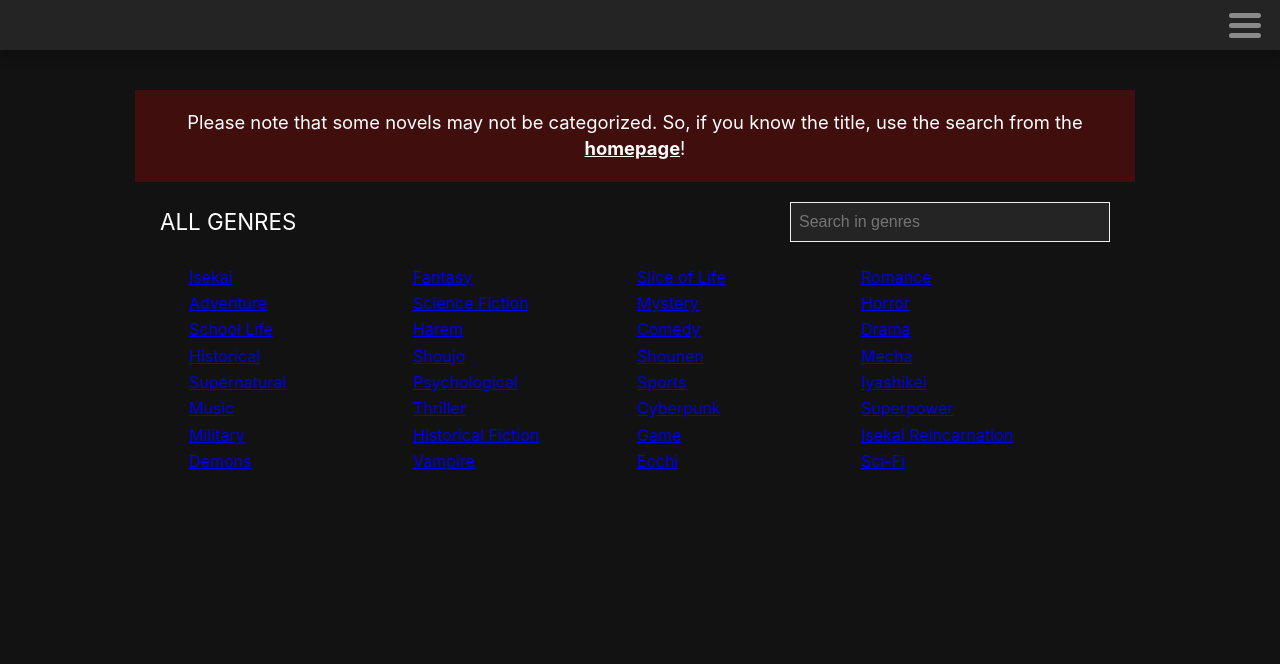
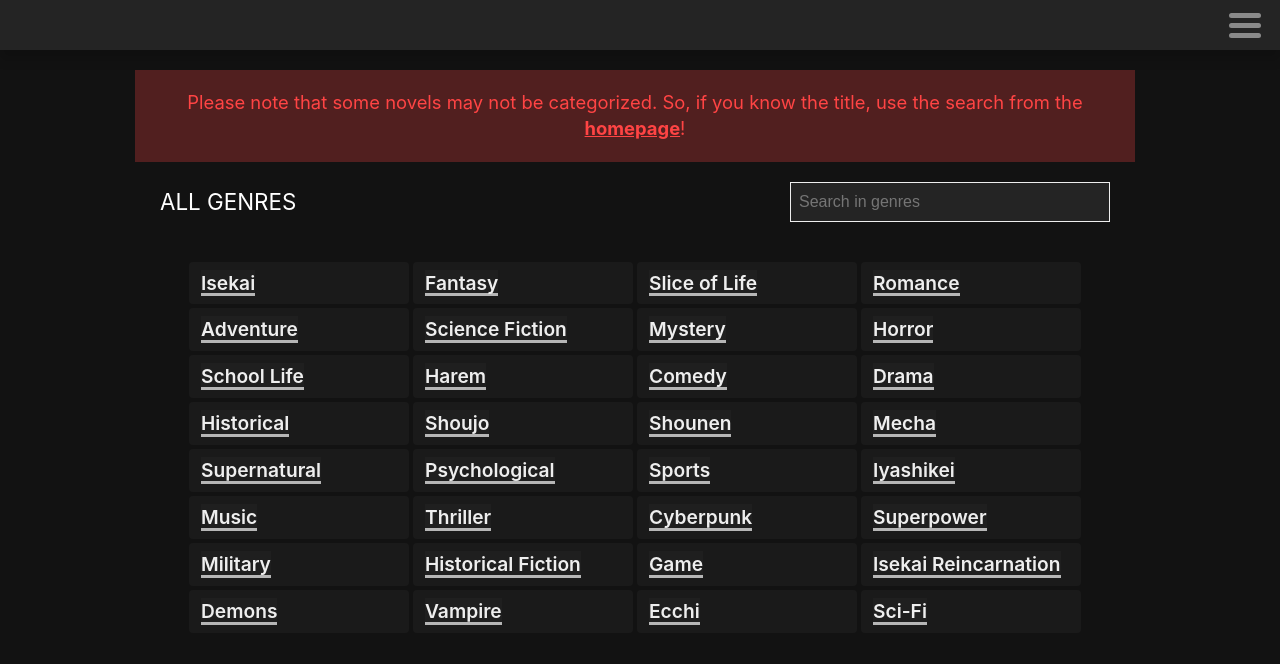
Before and after one commit to naimur-29/Hidden-Reads, a React (Vite) app: page /genres in a window 1280 px wide. Shown: the top 664 px of the page. Built offline with nearby package versions, Linux system fonts and the light colour scheme; no server answers; the database is empty.

Commit message:
fixed dark mode style on 'Genres Page'

```diff
--- a/src/components/BookOverview.tsx
+++ b/src/components/BookOverview.tsx
@@ -23,10 +23,10 @@ const BookOverview: React.FC = () => {
     synopsis: "",
     published: "",
     status: "",
-    volumes: 0,
+    volumes: null,
     genres: "",
-    views: 0,
-    downloads: 0,
+    views: null,
+    downloads: null,
     info_link: "",
     cover_link: "",
     cover_shade: "",
@@ -35,6 +35,7 @@ const BookOverview: React.FC = () => {
     bookDownloadLinkType[]
   >([]);
   const [downloadLinksLoading, setDownloadLinksLoading] = useState(false);
+  const [isBookLoading, setIsBookLoading] = useState(false);
 
   // HOOKS:
   const { info } = useParams();
@@ -97,6 +98,7 @@ const BookOverview: React.FC = () => {
   // get book data:
   const getBook = async (id: string | undefined) => {
     if (id) {
+      setIsBookLoading(true);
       try {
         console.log("book loading...");
         const bookRef = getBooksRef(id);
@@ -118,6 +120,7 @@ const BookOverview: React.FC = () => {
       } catch (error) {
         console.log(error);
       }
+      setIsBookLoading(false);
     } else {
       console.log("Invalid ID!", id);
     }
@@ -148,14 +151,23 @@ const BookOverview: React.FC = () => {
                 background: `linear-gradient(to bottom, ${book?.cover_shade}00 10%, ${book?.cover_shade} 80%)`,
               }}
             >
+              {isBookLoading ? (
+                <></>
+              ) : (
                 <p className="views">
                   <span>Views:</span>
                   {` ${abbreviateNumberForStats(book.views)}`}
                 </p>
+              )}
+
+              {isBookLoading ? (
+                <></>
+              ) : (
                 <p className="downloads">
                   <span>Downloads:</span>
                   {` ${abbreviateNumberForStats(book.downloads)}`}
                 </p>
+              )}
               {/* <a href="#comments-container" className="comments">
                 <MessageSquare />
                 {`${commentsCount} Comments`}
@@ -167,6 +179,13 @@ const BookOverview: React.FC = () => {
             </div>
           </div>
 
+          {isBookLoading ? (
+            <h3
+              style={{ fontSize: "2.2rem", width: "100%", textAlign: "center" }}
+            >
+              Loading...
+            </h3>
+          ) : (
             <div className="info-container">
               <div className="top">
                 <h3 className="title">{book?.title}</h3>
@@ -195,7 +214,7 @@ const BookOverview: React.FC = () => {
 
                 <div className="volumes item">
                   <span>Volumes/Chapters:</span>
-                <span>{book?.volumes}</span>
+                  <span>{abbreviateNumberForStats(book?.volumes)}</span>
                 </div>
 
                 <div className="genres item">
@@ -214,6 +233,7 @@ const BookOverview: React.FC = () => {
                 </div>
               </div>
             </div>
+          )}
         </div>
 
         <div className="download-container">
--- a/src/components/BookSearchResults.tsx
+++ b/src/components/BookSearchResults.tsx
@@ -101,8 +101,8 @@ const BookSearchResults: React.FC = () => {
       <div className="list-container">
         {filteredBooks.length ? (
           filteredBooks
+            .sort((a, b) => b.views - a.views)
             .slice(0, 20)
-            .sort((a, b) => b.views - a.views)
             .map((b, index) => <BookSearchItem book={b} key={index} />)
         ) : (
           <p style={{ padding: "8px" }}>
--- a/src/components/GenreLink.tsx
+++ b/src/components/GenreLink.tsx
@@ -1,5 +1,7 @@
 import React from "react";
 import { Link } from "react-router-dom";
+
+import "./styles/GenreLink.css";
 
 // Types:
 type propTypes = {
@@ -9,7 +11,9 @@ type propTypes = {
 const GenreLink: React.FC<propTypes> = ({ name }) => {
   return (
     <div className="genre-link-container">
-      <Link to={name}>{name}</Link>
+      <Link to={name} className="link">
+        {name}
+      </Link>
     </div>
   );
 };
--- a/src/components/styles/BookOverview.css
+++ b/src/components/styles/BookOverview.css
@@ -13,7 +13,7 @@
   align-items: center;
   gap: 16px;
   margin-bottom: 40px;
-  border: 2px solid #eeeb;
+  border: 2px solid #eee7;
   background-color: #23232344;
 }
 
@@ -53,9 +53,10 @@
   > .cover-container
   > .cover {
   margin: 10px;
+  width: 220px;
+  min-height: 300px;
+  height: 100%;
   border: 5px solid #eee;
-  width: 220px;
-  height: 100%;
   object-fit: cover;
   object-position: center;
 }
@@ -124,6 +125,7 @@
   > .info-container {
   padding: 10px;
   width: 100%;
+  min-height: 200px;
   display: flex;
   flex-direction: column;
   justify-content: space-between;
--- a/src/components/styles/BookSearchItem.css
+++ b/src/components/styles/BookSearchItem.css
@@ -29,6 +29,7 @@
 }
 
 .list-container > .book-container > .left > .cover {
+  border: 2px solid #eee;
   height: 150px;
   width: 100px;
   object-fit: cover;
--- /dev/null
+++ b/src/components/styles/GenreLink.css
@@ -0,0 +1,52 @@
+.genre-link-container {
+  padding: 8px 12px;
+  background-color: #23232377;
+  border-radius: 4px;
+}
+
+.genre-link-container > .link {
+  position: relative;
+  display: inline-block;
+  text-decoration: none;
+  color: #eee;
+  font-size: 1.2rem;
+  font-weight: 600;
+  background-color: #3333;
+}
+
+.genre-link-container > .link::before {
+  background-color: #eeeb;
+  position: absolute;
+  content: "";
+  bottom: 0;
+  width: 100%;
+  height: 3px;
+  transition: all 0.15s;
+}
+
+@media (hover: hover) {
+  .genre-link-container {
+    padding: 4px 12px;
+    background-color: transparent;
+  }
+
+  .genre-link-container:hover {
+    background-color: #23232377;
+  }
+
+  .genre-link-container > .link {
+    color: #eee7;
+  }
+
+  .genre-link-container:hover > .link {
+    color: #eee;
+  }
+
+  .genre-link-container > .link::before {
+    width: 0%;
+  }
+
+  .genre-link-container:hover > .link::before {
+    width: 100%;
+  }
+}
--- a/src/pages/Genres/Genres.css
+++ b/src/pages/Genres/Genres.css
@@ -1,12 +1,13 @@
 .genres-page-container {
   max-width: 1040px;
   margin: 0 auto;
-  padding: 40px 20px;
+  padding: 20px;
 }
 
 /* NOTICE START */
 .genres-page-container > .notice-container {
-  background-color: #f003;
+  background-color: #f444;
+  color: #f44;
   padding: 20px 12px;
   margin-bottom: 20px;
 }
@@ -55,6 +56,10 @@
   border: 1px solid #eee;
 }
 
+.genres-page-container > .header-container > .search-bar:focus {
+  outline: 1px solid #eee;
+}
+
 @media (max-width: 540px) {
   .genres-page-container > .header-container > .search-bar {
     width: 220px;
@@ -78,6 +83,8 @@
   display: grid;
   grid-template-columns: repeat(auto-fit, 1fr);
   grid-gap: 4px;
+  padding-top: 20px;
+  cursor: pointer;
 }
 
 .genres-page-container > .genres-container[data-split="true"] {
--- a/src/pages/Genres/Genres.tsx
+++ b/src/pages/Genres/Genres.tsx
@@ -48,7 +48,7 @@ const Genres: React.FC = () => {
         }
       >
         {GenresList.filter((g) =>
-          g.name.toLowerCase().includes(searchInput)
+          g.name.toLowerCase().startsWith(searchInput)
         ).map((g) => (
           <GenreLink key={g.name.toLowerCase()} name={g.name} />
         ))}
```
Also changed, not shown: 1 other file (tests, documents, lock files or other folders). Lines whose indentation alone changed are shown as unchanged.
